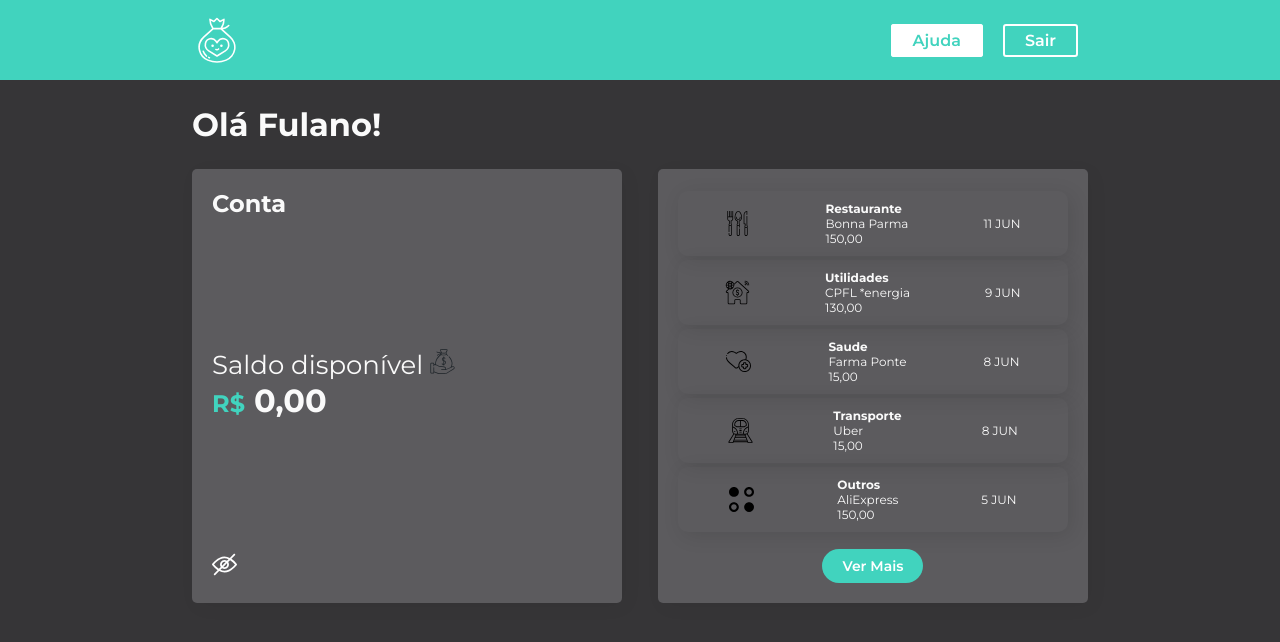
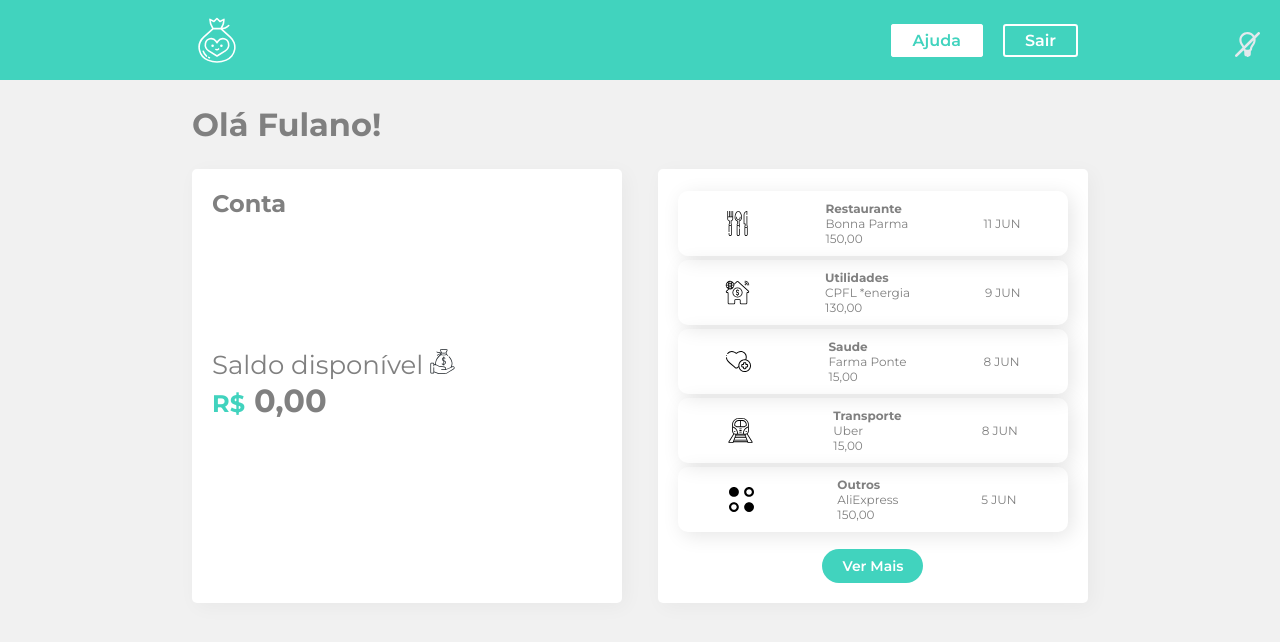
Before and after one commit to JGA7077/alura_react-styled-components, a React (Create React App) app: page / in a window 1280 px wide. Shown: the top 642 px of the page. Built offline with nearby package versions, Linux system fonts and the light colour scheme.

Commit message:
05 - 03.Temas segunda parte - Resto do Arquivo

```diff
--- a/src/App.js
+++ b/src/App.js
@@ -1,15 +1,25 @@
-import React from "react";
+import React, {useState} from "react";
 import { ThemeProvider } from "styled-components";
 import { temaClaro, temaEscuro } from "./Components/UI/temas";
 
 import Cabecalho from "./Components/Cabecalho";
 import Container from "./Components/Container";
 import { GlobalStyle } from "./Components/GlobalStyle";
+import { BtnTema } from "./Components/UI";
+import SwitcherTema from "./Components/SwitcherTema";
 
 function App() {
+  const [tema, setTema] = useState(true);
+
+  const toggleTema = () => {
+    setTema((tema) => !tema)
+  }
   return (
-    <ThemeProvider theme={temaEscuro}>
+    <ThemeProvider theme={tema ? temaClaro : temaEscuro}>
       <GlobalStyle />
+      <BtnTema onClick={toggleTema}>
+        <SwitcherTema tema={tema} />
+      </BtnTema>
       <Cabecalho />
       <Container />
     </ThemeProvider>
--- /dev/null
+++ b/src/Components/SwitcherTema/index.jsx
@@ -0,0 +1,9 @@
+import React from 'react';
+import ThemeOn from '../../assets/images/themeOn.svg'
+import ThemeOff from '../../assets/images/themeOff.svg'
+import { Icone } from '../UI';
+
+const claro = <Icone src={ThemeOn} alt="Tema Claro" />
+const escuro = <Icone src={ThemeOff} alt="Tema Escuro" />
+
+export default ({tema}) => (tema ? escuro : claro)
--- a/src/Components/UI/index.js
+++ b/src/Components/UI/index.js
@@ -43,3 +43,12 @@
   font-weight: 700;
   font-size: 32px;
 `
+
+export const BtnTema = styled.button`
+  position: absolute;
+  top: 4vh;
+  right: 20px;
+  background-color: inherit;
+  border: none;
+  cursor: pointer;
+`
```
